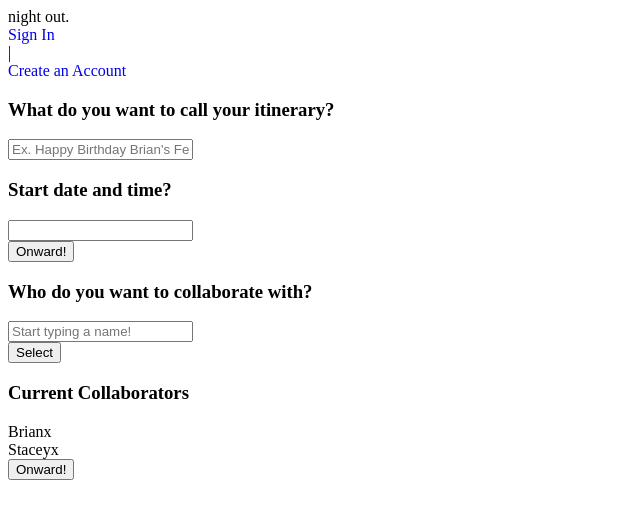
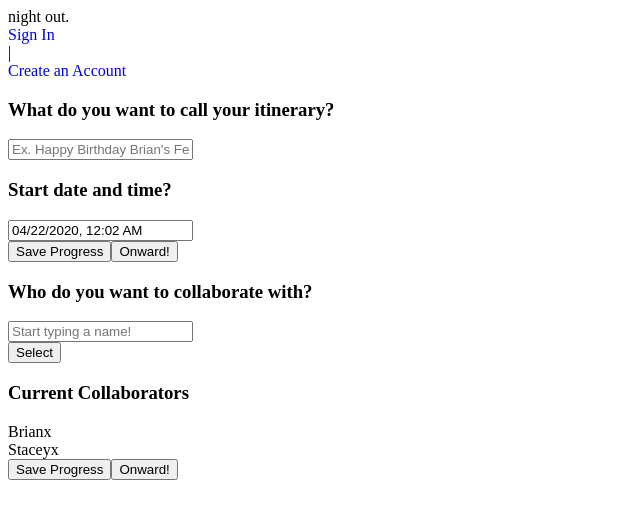
Before and after one commit to staceycng/ItineraryApp, a React app: page /create-new in a window 1280 px wide. Shown: the top 518 px of the page, without its empty margins (0-640 px from the left). Built offline with nearby package versions, Linux system fonts and the light colour scheme; the HTML template or start-up script is replaced by a standard one.

Commit message:
Created next functionality to save to store

```diff
--- a/client/src/actions/index.js
+++ b/client/src/actions/index.js
@@ -1,5 +1,12 @@
-import { SIGN_IN } from '../constants/action-types'
+import { SIGN_IN, SAVE_ITIN } from '../constants/action-types'
 
 export function signIn() {
   return { type: SIGN_IN }
 };
+
+export function saveItinerary(payload){
+  return{
+    type: SAVE_ITIN,
+    payload: payload
+  }
+};
--- a/client/src/components/Event-Wizard-1.jsx
+++ b/client/src/components/Event-Wizard-1.jsx
@@ -1,29 +1,102 @@
 import React from 'react';
-import { Form, Button } from 'react-bootstrap';
+import { Form, Button, Overlay } from 'react-bootstrap';
 import { HashLink as Link } from 'react-router-hash-link';
+import DatePicker from "react-datepicker";
+import "react-datepicker/dist/react-datepicker.css";
+import { connect } from "react-redux";
 
+const mapDispatchToProps = (dispatch) => {
+    return{
+        saveItinerary: (payload) => dispatch(saveItinerary(payload))
+    };
+};
 
-function EventWizard1(props) {
+const mapStateToProps = state => {
+    return { itinerary: state.itinerary.itinerary };
+};
 
+class ConnectedEventWizard1 extends React.Component {
+    constructor(props) {
+        super(props);
+        this.state = {
+            title: null,
+            date: null
+        }
+        this.handleDateChange = this.handleDateChange.bind(this);
+        this.handleSave = this.handleSave.bind(this);
+        this.handleNext = this.handleNext.bind(this);
+        this.handleTitleChange = this.handleTitleChange.bind(this);
+    }
 
+    // Get current date/time, save to local state
+    componentDidMount() {
+        var currDate = new Date();
+        this.setState({
+            date: currDate
+        });
+    }
+
+    // Change local state based on user date/time selection
+    handleDateChange(date) {
+        this.setState({
+            date: date
+        });
+    }
+
+    handleTitleChange(event){
+        var title = event.target.value;
+        this.setState({
+            title: title
+        });
+    }
+
+    // Send current state to store
+    handleNext(event){
+        event.preventDefault();
+        console.log('Handling next-->', this.props);
+        var payload = this.state;
+        this.props.saveItinerary(payload);
+    }
+
+    // Send current state to store, send from store to database
+    handleSave(event){
+        event.preventDefault();
+        var saved = this.props.itinerary;
+
+        // If nothing has been saved to the store or store has not been sent to DB
+        if((saved === null) | (!saved._id)){
+            // Save state to store & send info to DB
+        }
+
+    }
+
+    render() {
         return (
             <div className="e-w1 e-w">
                 <Form>
                     <div className='form-item'>
                         <Form.Group controlId="formBasicItineraryTitle">
                             <Form.Label><h3>What do you want to call your itinerary?</h3></Form.Label>
-                        <Form.Control size="lg" type="text" placeholder="Ex. Happy Birthday Brian's Ferrets!" />
+                            <Form.Control onChange={this.handleTitleChange} size="lg" type="text" placeholder="Ex. Happy Birthday Brian's Ferrets!" />
                         </Form.Group>
                     </div>
                     <div className='form-item'>
                         <Form.Group controlId="formBasicItineraryDate">
                             <Form.Label><h3>Start date and time?</h3></Form.Label>
-                        <Form.Control size="lg" type="text" />
+                            <DatePicker
+                                selected={this.state.date}
+                                onChange={this.handleDateChange}
+                                showTimeSelect
+                                dateFormat="Pp"
+                            />
                         </Form.Group>
                     </div>
                     <div className='form-item form-button'>
+                        <Button variant="light" type="submit" onClick={this.handleSave}>
+                            Save Progress
+                            </Button>
                         <Link smooth to="/create-new/#add-collaborators">
-                        <Button variant="success" type="submit">
+                            <Button variant="success" type="submit" onClick={this.handleNext}>
                                 Onward!
                             </Button>
                         </Link>
@@ -32,5 +105,8 @@ function EventWizard1(props) {
             </div>
         )
     }
+}
+
+var EventWizard1 = connect(mapStateToProps, mapDispatchToProps)(ConnectedEventWizard1);
 
 export default EventWizard1;
--- a/client/src/components/Event-Wizard-2.jsx
+++ b/client/src/components/Event-Wizard-2.jsx
@@ -1,7 +1,14 @@
 import React from 'react';
 import { Form, Button, InputGroup, FormControl } from 'react-bootstrap';
+import { connect } from "react-redux";
 
-class EventWizard2 extends React.Component {
+const mapDispatchToProps = (dispatch) => {
+    return{
+        saveItinerary: (payload) => dispatch(saveItinerary(payload))
+    };
+};
+
+class ConnectedEventWizard2 extends React.Component {
     constructor(props){
         super(props);
         this.state = {
@@ -9,6 +16,8 @@ class EventWizard2 extends React.Component {
         }
         this.handleShare = this.handleShare.bind(this);
         this.handleDelete = this.handleDelete.bind(this);
+        this.handleSave = this.handleSave.bind(this);
+        this.handleNext = this.handleNext.bind(this);
     }
 
     handleShare(event){
@@ -34,6 +43,19 @@ class EventWizard2 extends React.Component {
         })
     }
 
+    // Send current state to store
+    handleNext(event){
+        event.preventDefault();
+        console.log('Handling next-->', this.props);
+        var payload = this.state;
+        this.props.saveItinerary(payload);
+    }
+
+    // Send current state to store, send from store to database
+    handleSave(){
+
+    }
+
     render(){
         var collaborators = this.state.collaborators;
         console.log('state--->', this.state.collaborators);
@@ -56,9 +78,12 @@ class EventWizard2 extends React.Component {
                     ))}
                     </div>
                     <div className='form-item form-button'>
-                        <Button variant="success" type="submit">
+                        <Button variant="light" type="submit">
+                            Save Progress
+                        </Button>
+                        <Button variant="success" type="submit" onClick={this.handleNext}>
                             Onward!
-                    </Button>
+                        </Button>
                     </div>
                 </Form>
             </div>
@@ -66,4 +91,5 @@ class EventWizard2 extends React.Component {
     }
 }
 
+var EventWizard2 = connect(null, mapDispatchToProps)(ConnectedEventWizard2);
 export default EventWizard2;
--- a/client/src/components/Sign-In.jsx
+++ b/client/src/components/Sign-In.jsx
@@ -34,6 +34,7 @@ class ConnectedSignIn extends React.Component {
         }
         console.log('Closing!');
         this.setState({ showModal: false });
+
     };
 
     open() {
--- a/client/src/constants/action-types.js
+++ b/client/src/constants/action-types.js
@@ -1 +1,5 @@
 export const SIGN_IN = 'SIGN_IN';
+
+export const SAVE_ITIN = 'SAVE_ITIN';
+
+export const SAVE_ITIN_DB = 'SAVE_ITIN_DB';
--- a/client/src/index.jsx
+++ b/client/src/index.jsx
@@ -2,11 +2,11 @@ import React from 'react';
 import ReactDom from 'react-dom';
 import App from './components/App.jsx';
 import store from './store/index.js';
-import { signIn } from './actions/index.js';
+import { signIn, saveItinerary } from './actions/index.js';
 import { Provider } from "react-redux";
 
 window.store = store;
 window.signIn = signIn;
-
+window.saveItinerary = saveItinerary;
 
 ReactDom.render(<Provider store={store}><App /> </Provider>, document.getElementById('app'));
--- a/client/src/reducers/itinerary.js
+++ b/client/src/reducers/itinerary.js
@@ -1,4 +1,4 @@
-import {  } from '../constants/action-types';
+import { SAVE_ITIN  } from '../constants/action-types';
 
 const initialState = {
     itinerary: null,
@@ -7,7 +7,15 @@ const initialState = {
 };
 
   function itineraryReducer(state = initialState, action) {
-
+    // Add payload of current itinerary to itinerary state object
+    if(action.type === SAVE_ITIN){
+        var itinerary = {};
+        for(var keys in action.payload){
+            itinerary[keys] = action.payload[keys]
+        }
+        var newItin = Object.assign(itinerary, state.itinerary);
+        return Object.assign({}, state, {itinerary: newItin});
+    }
     return state;
   };
 
```
Also changed, not shown: 4 other files (tests, documents, lock files or other folders). Lines whose indentation alone changed are shown as unchanged.
